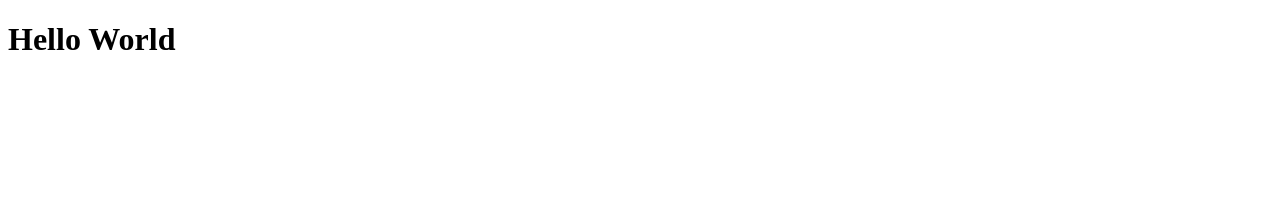
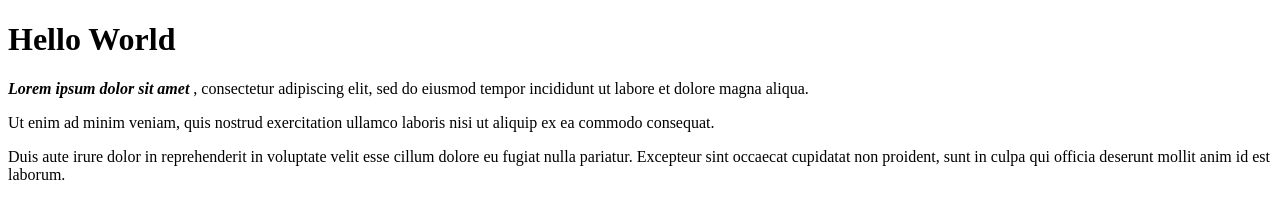
Before and after one commit to SamuelFarias-1/web-page, a plain HTML site: page html-boilerplate/index.html in a window 1280 px wide. Drawn offline with Linux system fonts and the light colour scheme.

Commit message:
Modificações feitas no arquivo index.html

```diff
--- a/html-boilerplate/index.html
+++ b/html-boilerplate/index.html
@@ -5,6 +5,15 @@
         <title>My First Webpage</title>
     </head>
     <body>
+        <!--Titulo principal-->
         <h1>Hello World</h1>
+        <!--Paragrafos-->
+            <p> <strong><em> Lorem ipsum dolor sit amet </em></strong>, consectetur adipiscing elit,
+            sed do eiusmod tempor incididunt ut labore et dolore magna aliqua.</p>
+            <p>Ut enim ad minim veniam,
+            quis nostrud exercitation ullamco laboris nisi ut aliquip ex ea commodo consequat.</p>
+            <p>Duis aute irure dolor in reprehenderit in voluptate velit esse cillum dolore eu fugiat nulla pariatur.
+            Excepteur sint occaecat cupidatat non proident,
+            sunt in culpa qui officia deserunt mollit anim id est laborum.</p>
     </body>
 </html>
```
